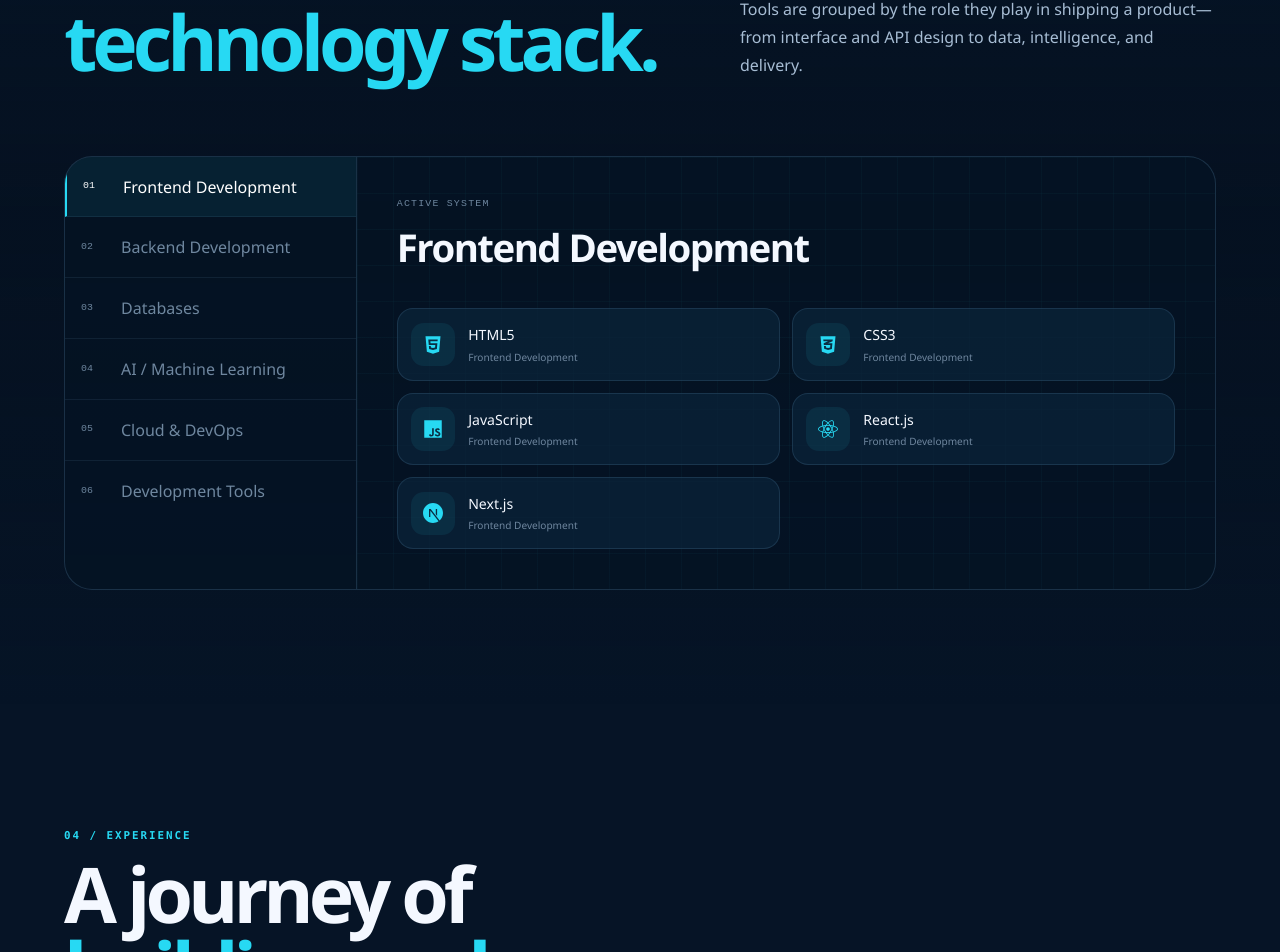
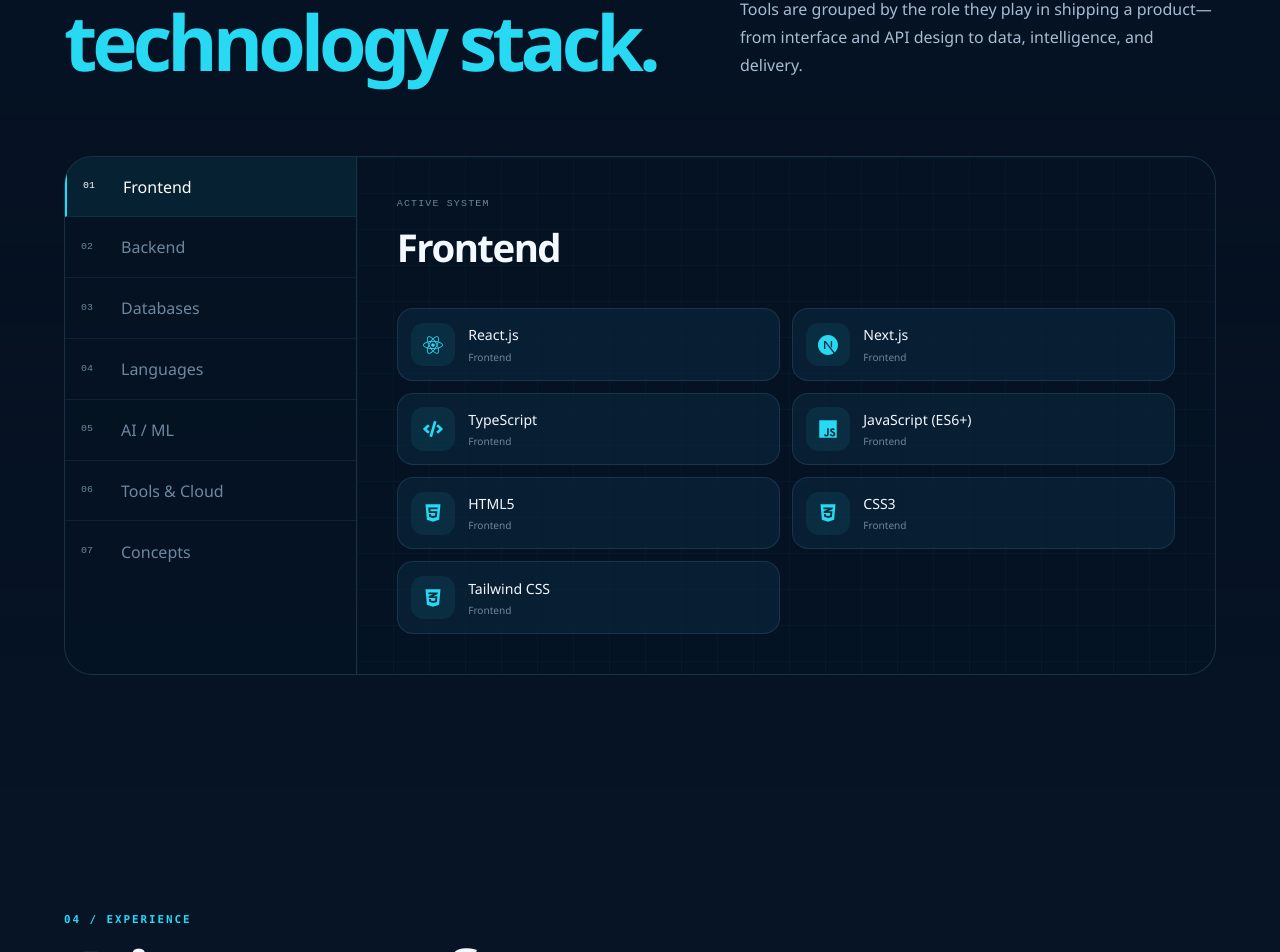
Before and after one commit to kunalkhaire302/portfolio-universe, a React (Create React App) app: page / in a window 1280 px wide. Shown: the part 5753-6705 px from the top of the page. Built offline with nearby package versions, Linux system fonts and the light colour scheme.

Commit message:
Update technical skills range

```diff
--- a/src/components/Sections/SkillsSection.jsx
+++ b/src/components/Sections/SkillsSection.jsx
@@ -1,20 +1,18 @@
 import React, { useState } from 'react';
 import {
-    FaAws, FaBrain, FaChartLine, FaCode, FaCss3Alt, FaDatabase, FaDocker,
-    FaFigma, FaGitAlt, FaGithub, FaHtml5, FaJava, FaJs, FaNode, FaPython, FaReact,
+    FaAws, FaBrain, FaCode, FaCss3Alt, FaDatabase, FaGitAlt,
+    FaGithub, FaHtml5, FaJs, FaNode, FaPython, FaReact,
 } from 'react-icons/fa';
 import {
-    SiDotnet, SiFastapi, SiNextdotjs, SiPostgresql,
-    SiScikitlearn, SiSupabase, SiTensorflow, SiUnrealengine,
+    SiDotnet, SiFastapi, SiNextdotjs, SiPostgresql, SiTensorflow,
 } from 'react-icons/si';
 import SectionContainer from '../Layout/SectionContainer';
 import portfolioData from '../../data/portfolioData';
 
 const icons = {
-    FaAws, FaBrain, FaChartLine, FaCode, FaCss3Alt, FaDatabase, FaDocker,
-    FaFigma, FaGitAlt, FaGithub, FaHtml5, FaJava, FaJs, FaNode, FaPython, FaReact,
-    SiDotnet, SiFastapi, SiNextdotjs, SiPostgresql, SiPowerbi: FaChartLine,
-    SiScikitlearn, SiSupabase, SiTensorflow, SiUnrealengine,
+    FaAws, FaBrain, FaCode, FaCss3Alt, FaDatabase, FaGitAlt,
+    FaGithub, FaHtml5, FaJs, FaNode, FaPython, FaReact,
+    SiDotnet, SiFastapi, SiNextdotjs, SiPostgresql, SiTensorflow,
 };
 
 const SkillIcon = ({ name }) => {
--- a/src/data/portfolioData.js
+++ b/src/data/portfolioData.js
@@ -38,41 +38,58 @@ const portfolioData = {
     ],
 
     skills: {
-        "Frontend Development": [
-            { name: "HTML5", level: "advanced", icon: "FaHtml5" },
-            { name: "CSS3", level: "advanced", icon: "FaCss3Alt" },
-            { name: "JavaScript", level: "advanced", icon: "FaJs" },
-            { name: "React.js", level: "intermediate", icon: "FaReact" },
-            { name: "Next.js", level: "intermediate", icon: "SiNextdotjs" },
+        "Frontend": [
+            { name: "React.js", icon: "FaReact" },
+            { name: "Next.js", icon: "SiNextdotjs" },
+            { name: "TypeScript", icon: "FaCode" },
+            { name: "JavaScript (ES6+)", icon: "FaJs" },
+            { name: "HTML5", icon: "FaHtml5" },
+            { name: "CSS3", icon: "FaCss3Alt" },
+            { name: "Tailwind CSS", icon: "FaCss3Alt" },
         ],
-        "Backend Development": [
-            { name: "Node.js", level: "intermediate", icon: "FaNode" },
-            { name: "Python", level: "advanced", icon: "FaPython" },
-            { name: "Java", level: "intermediate", icon: "FaJava" },
-            { name: "FastAPI", level: "intermediate", icon: "SiFastapi" },
-            { name: "ASP.NET Core", level: "intermediate", icon: "SiDotnet" },
+        "Backend": [
+            { name: "Node.js", icon: "FaNode" },
+            { name: "Express.js", icon: "FaNode" },
+            { name: "REST APIs", icon: "FaCode" },
+            { name: "Socket.io", icon: "FaCode" },
+            { name: "Prisma", icon: "FaDatabase" },
+            { name: "FastAPI", icon: "SiFastapi" },
+            { name: "ASP.NET Core", icon: "SiDotnet" },
         ],
         "Databases": [
-            { name: "PostgreSQL", level: "intermediate", icon: "SiPostgresql" },
-            { name: "Supabase", level: "intermediate", icon: "SiSupabase" },
-            { name: "Oracle Database", level: "intermediate", icon: "FaDatabase" },
+            { name: "PostgreSQL", icon: "SiPostgresql" },
+            { name: "MongoDB", icon: "FaDatabase" },
+            { name: "Redis", icon: "FaDatabase" },
         ],
-        "AI / Machine Learning": [
-            { name: "Machine Learning", level: "intermediate", icon: "FaBrain" },
-            { name: "Scikit-learn", level: "intermediate", icon: "SiScikitlearn" },
-            { name: "TensorFlow", level: "intermediate", icon: "SiTensorflow" },
-            { name: "XGBoost", level: "intermediate", icon: "FaChartLine" },
+        "Languages": [
+            { name: "JavaScript", icon: "FaJs" },
+            { name: "TypeScript", icon: "FaCode" },
+            { name: "Python", icon: "FaPython" },
+            { name: "C#", icon: "SiDotnet" },
+            { name: "SQL", icon: "FaDatabase" },
         ],
-        "Cloud & DevOps": [
-            { name: "AWS", level: "intermediate", icon: "FaAws" },
-            { name: "Docker", level: "intermediate", icon: "FaDocker" },
-            { name: "Git", level: "advanced", icon: "FaGitAlt" },
-            { name: "GitHub", level: "advanced", icon: "FaGithub" },
+        "AI / ML": [
+            { name: "TensorFlow", icon: "SiTensorflow" },
+            { name: "FastAPI Model Serving", icon: "SiFastapi" },
+            { name: "AI Integration", icon: "FaBrain" },
         ],
-        "Development Tools": [
-            { name: "Power BI", level: "intermediate", icon: "SiPowerbi" },
-            { name: "Figma", level: "intermediate", icon: "FaFigma" },
-            { name: "Unreal Engine", level: "beginner", icon: "SiUnrealengine" },
+        "Tools & Cloud": [
+            { name: "Git", icon: "FaGitAlt" },
+            { name: "GitHub", icon: "FaGithub" },
+            { name: "Postman", icon: "FaCode" },
+            { name: "Firebase", icon: "FaDatabase" },
+            { name: "BullMQ", icon: "FaCode" },
+            { name: "Vercel", icon: "FaCode" },
+            { name: "Render", icon: "FaAws" },
+            { name: "MongoDB Atlas", icon: "FaDatabase" },
+        ],
+        "Concepts": [
+            { name: "RBAC", icon: "FaCode" },
+            { name: "JWT Authentication", icon: "FaCode" },
+            { name: "Real-Time Systems", icon: "FaCode" },
+            { name: "REST API Design", icon: "FaCode" },
+            { name: "Background Job Processing", icon: "FaCode" },
+            { name: "Data Structures and Algorithms", icon: "FaBrain" },
         ],
     },
 
```
